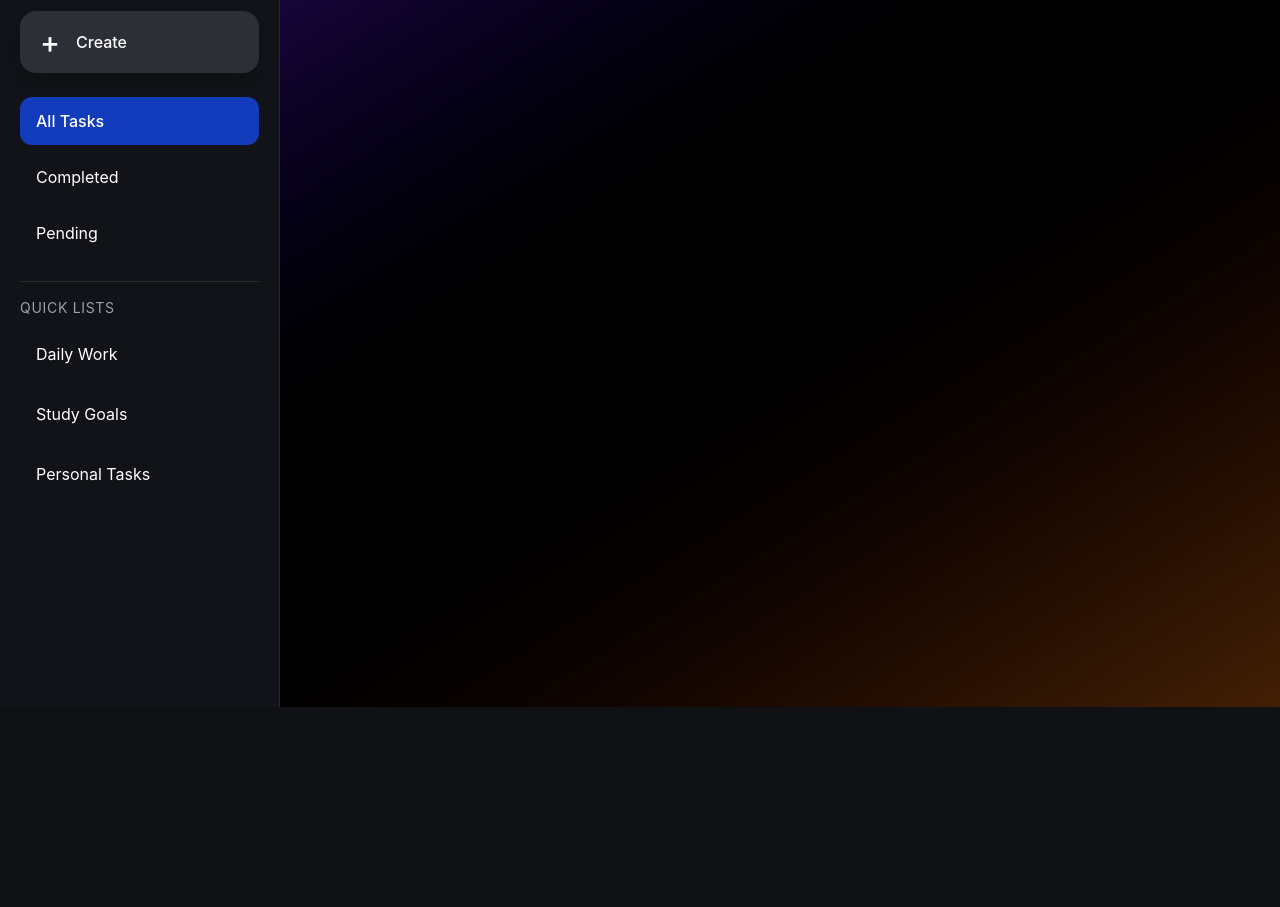
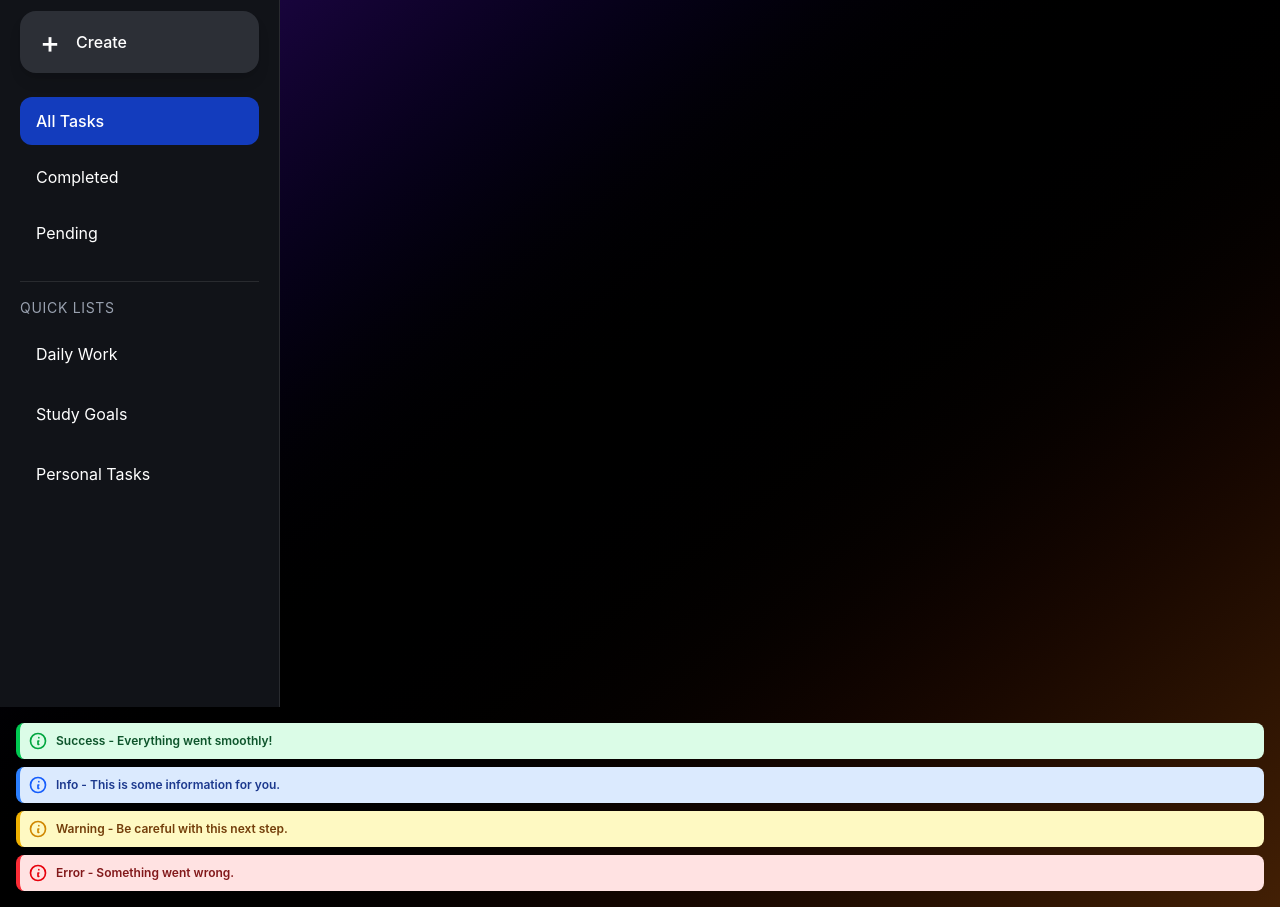
Before and after one commit to Jagdeep-17/Trackify, a website: page index.html in a window 1280 px wide. Shown: the part 93-1000 px from the top of the page. Before the commit the page ends 800 px from the top, so only its background shows below. Drawn offline with nearby package versions, Linux system fonts and the light colour scheme; files that its build step writes are made by us from their sources.

Commit message:
Added notifications

```diff
--- a/index.html
+++ b/index.html
@@ -189,6 +189,95 @@
     </main>
 
   </div>
+<div class="space-y-2 p-4">
+  <div
+    role="alert"
+    class="bg-green-100 dark:bg-green-900 border-l-4 border-green-500 dark:border-green-700 text-green-900 dark:text-green-100 p-2 rounded-lg flex items-center transition duration-300 ease-in-out hover:bg-green-200 dark:hover:bg-green-800 transform hover:scale-105"
+  >
+    <svg
+      stroke="currentColor"
+      viewBox="0 0 24 24"
+      fill="none"
+      class="h-5 w-5 flex-shrink-0 mr-2 text-green-600"
+      xmlns="http://www.w3.org/2000/svg"
+    >
+      <path
+        d="M13 16h-1v-4h1m0-4h.01M21 12a9 9 0 11-18 0 9 9 0 0118 0z"
+        stroke-width="2"
+        stroke-linejoin="round"
+        stroke-linecap="round"
+      ></path>
+    </svg>
+    <p class="text-xs font-semibold">Success - Everything went smoothly!</p>
+  </div>
+
+  <div
+    role="alert"
+    class="bg-blue-100 dark:bg-blue-900 border-l-4 border-blue-500 dark:border-blue-700 text-blue-900 dark:text-blue-100 p-2 rounded-lg flex items-center transition duration-300 ease-in-out hover:bg-blue-200 dark:hover:bg-blue-800 transform hover:scale-105"
+  >
+    <svg
+      stroke="currentColor"
+      viewBox="0 0 24 24"
+      fill="none"
+      class="h-5 w-5 flex-shrink-0 mr-2 text-blue-600"
+      xmlns="http://www.w3.org/2000/svg"
+    >
+      <path
+        d="M13 16h-1v-4h1m0-4h.01M21 12a9 9 0 11-18 0 9 9 0 0118 0z"
+        stroke-width="2"
+        stroke-linejoin="round"
+        stroke-linecap="round"
+      ></path>
+    </svg>
+    <p class="text-xs font-semibold">
+      Info - This is some information for you.
+    </p>
+  </div>
+
+  <div
+    role="alert"
+    class="bg-yellow-100 dark:bg-yellow-900 border-l-4 border-yellow-500 dark:border-yellow-700 text-yellow-900 dark:text-yellow-100 p-2 rounded-lg flex items-center transition duration-300 ease-in-out hover:bg-yellow-200 dark:hover:bg-yellow-800 transform hover:scale-105"
+  >
+    <svg
+      stroke="currentColor"
+      viewBox="0 0 24 24"
+      fill="none"
+      class="h-5 w-5 flex-shrink-0 mr-2 text-yellow-600"
+      xmlns="http://www.w3.org/2000/svg"
+    >
+      <path
+        d="M13 16h-1v-4h1m0-4h.01M21 12a9 9 0 11-18 0 9 9 0 0118 0z"
+        stroke-width="2"
+        stroke-linejoin="round"
+        stroke-linecap="round"
+      ></path>
+    </svg>
+    <p class="text-xs font-semibold">
+      Warning - Be careful with this next step.
+    </p>
+  </div>
+
+  <div
+    role="alert"
+    class="bg-red-100 dark:bg-red-900 border-l-4 border-red-500 dark:border-red-700 text-red-900 dark:text-red-100 p-2 rounded-lg flex items-center transition duration-300 ease-in-out hover:bg-red-200 dark:hover:bg-red-800 transform hover:scale-105"
+  >
+    <svg
+      stroke="currentColor"
+      viewBox="0 0 24 24"
+      fill="none"
+      class="h-5 w-5 flex-shrink-0 mr-2 text-red-600"
+      xmlns="http://www.w3.org/2000/svg"
+    >
+      <path
+        d="M13 16h-1v-4h1m0-4h.01M21 12a9 9 0 11-18 0 9 9 0 0118 0z"
+        stroke-width="2"
+        stroke-linejoin="round"
+        stroke-linecap="round"
+      ></path>
+    </svg>
+    <p class="text-xs font-semibold">Error - Something went wrong.</p>
+  </div>
+</div>
 
 </body>
 
```
